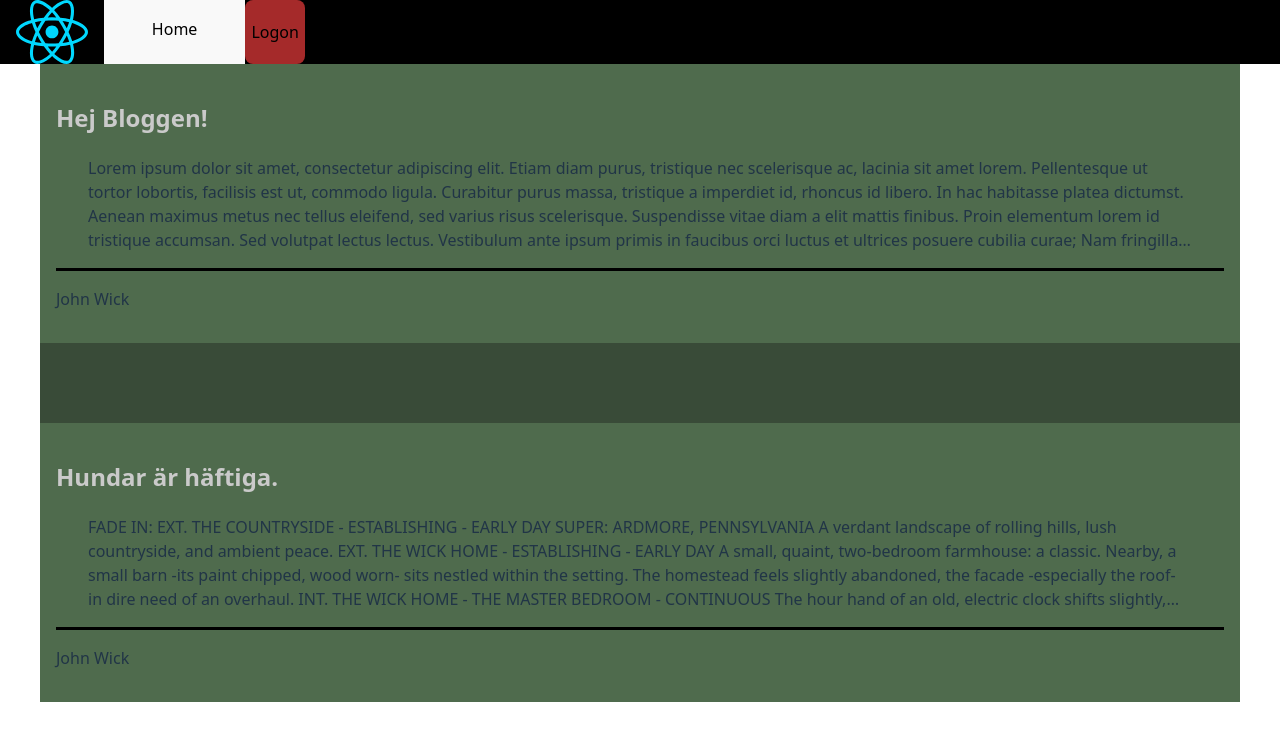
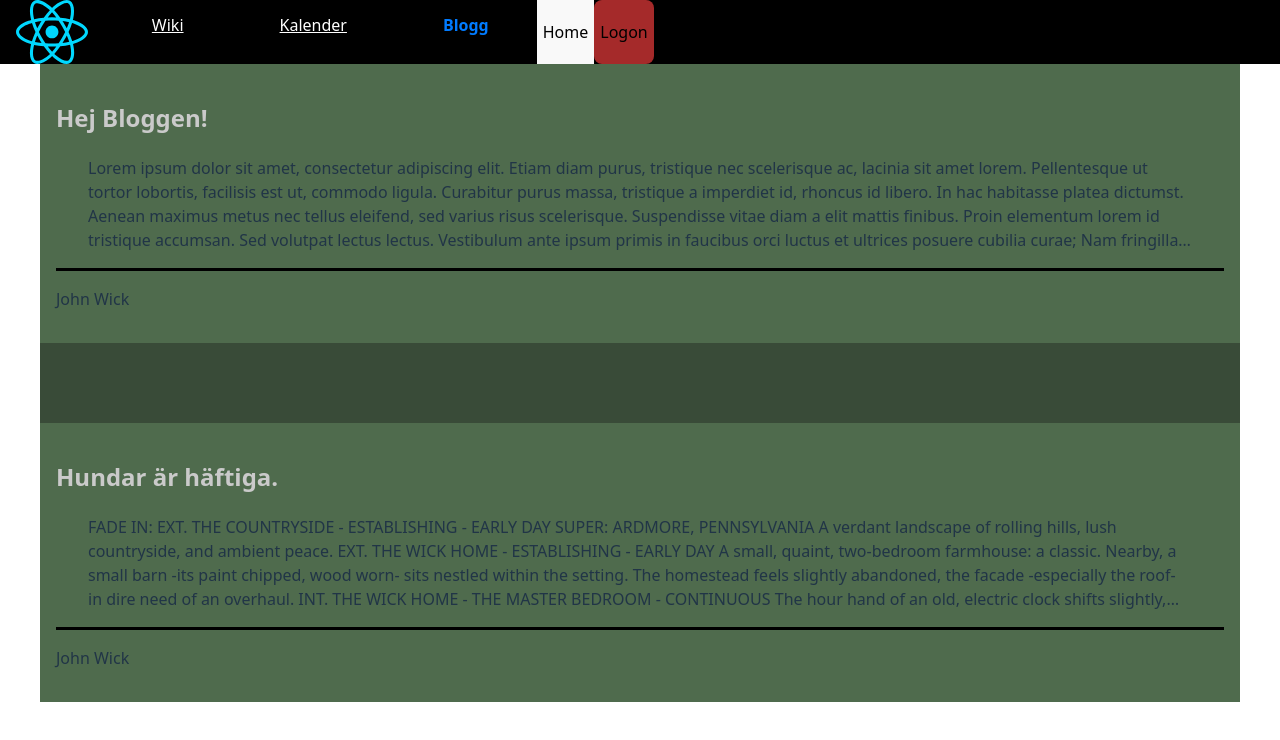
Before and after one commit to derpylama/TE4_theproviderapi_frontend, a React (Vite) app: page / in a window 1280 px wide. Shown: the top 740 px of the page. Built offline with nearby package versions, Linux system fonts and the light colour scheme; no server answers.

Commit message:
Fixed some nav styling.

```diff
--- a/src/topbar/topbar.css
+++ b/src/topbar/topbar.css
@@ -17,26 +17,32 @@ button {
     background-color: brown;
     height: 100%;
 }
-.topbar-nav-button {
+
+
+
+
+nav {
+    display: flex;
+    flex-direction: row;
+}
+
+.nav-link {
     box-sizing: border-box;
     height: 100%;
-
     padding: 0 2rem;
     display: flex;
     align-items: center;
 
 }
-.topbar-nav-button > * {
-    padding: 0 1rem;
+.nav-link > * {
+    padding: 0 1rem 0.5rem 1rem;
     box-sizing: border-box;
     border-width: 0 0 0.4rem 0;
     border-style: solid;
     border-color: transparent;
 }
 
-.topbar-nav-button:hover > * {
-
-    border-style: solid;
+.nav-link:hover > *{
     border-color: green;
 }
 
--- a/src/topbar/topbar.jsx
+++ b/src/topbar/topbar.jsx
@@ -1,5 +1,15 @@
 import './topbar.css'
 import reactLogo from '../assets/react.svg'
+import { NavLink } from 'react-router-dom'
+
+const NavStyle = ({ isActive }) => ({
+  color: isActive ? '#007bff' : '#ffffffff',
+  textDecoration: isActive ? 'none' : 'underline',
+  fontWeight: isActive ? 'bold' : 'normal'
+
+});
+
+
 
 function NavButton(prop) {
 
@@ -20,8 +30,19 @@ function Topbar() {
 
     return (
         <div className="topbar-container">
+            <img src={reactLogo} className="topbar-logo"  alt="React logo" />
+            <nav>
+                <NavLink to="/wiki" style={NavStyle} className={"nav-link"}>
+                    <p>Wiki</p>
+                </NavLink>
+                <NavLink to="/calendar" style={NavStyle} className={"nav-link"}>
+                    <p>Kalender</p>
+                </NavLink>
+                <NavLink to="/" style={NavStyle} className={"nav-link"}>
+                    <p>Blogg</p>
+                </NavLink>
+            </nav>
 
-                <img src={reactLogo} className="topbar-logo"  alt="React logo" />
 
             <NavButton text="Home"/>
             <button className='topbar-button'>Logon</button>
```
